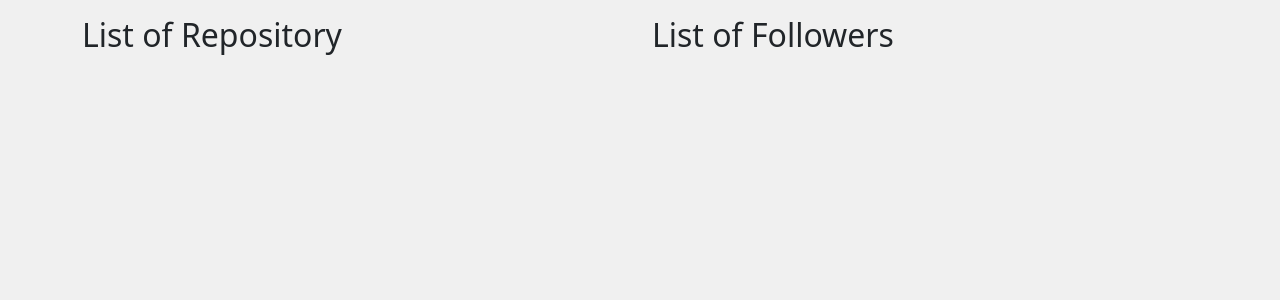
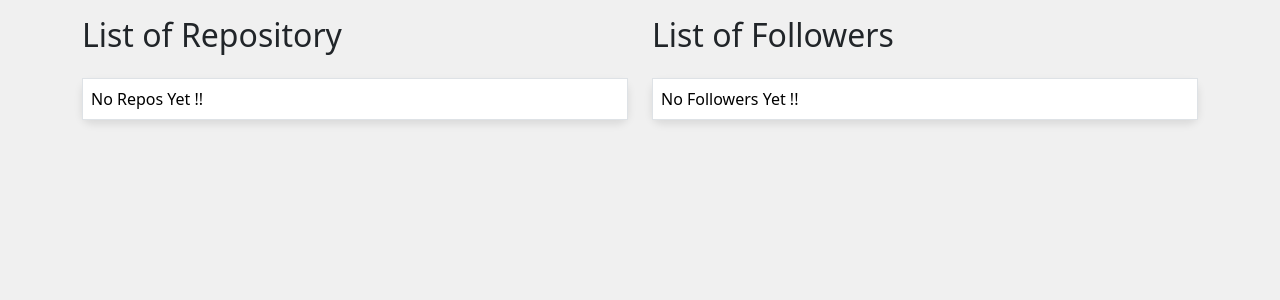
Before and after one commit to Priyamesh/Github-user-app, a React (Create React App) app: page /user in a window 1280 px wide. Shown: the top 300 px of the page. Built offline with nearby package versions, Linux system fonts and the light colour scheme.

Commit message:
improves UI

```diff
--- a/package.json
+++ b/package.json
@@ -7,6 +7,7 @@
     "@testing-library/react": "^13.4.0",
     "@testing-library/user-event": "^13.5.0",
     "lodash": "^4.17.21",
+    "moment": "^2.29.4",
     "react": "^18.2.0",
     "react-dom": "^18.2.0",
     "react-loader-spinner": "^6.1.6",
--- a/public/index.html
+++ b/public/index.html
@@ -2,14 +2,17 @@
 <html lang="en">
   <head>
     <meta charset="utf-8" />
-    <link rel="icon" href="%PUBLIC_URL%/favicon.ico" />
+    <link
+      rel="icon"
+      href="https://cdn4.iconfinder.com/data/icons/iconsimple-logotypes/512/github-512.png"
+    />
     <meta name="viewport" content="width=device-width, initial-scale=1" />
     <meta name="theme-color" content="#000000" />
     <meta
       name="description"
       content="Web site created using create-react-app"
     />
-    <link rel="apple-touch-icon" href="%PUBLIC_URL%/logo192.png" />
+    <link rel="apple-touch-icon" href="" />
     <link
       href="https://cdn.jsdelivr.net/npm/bootstrap@5.3.2/dist/css/bootstrap.min.css"
       rel="stylesheet"
--- a/src/App.css
+++ b/src/App.css
@@ -38,7 +38,14 @@
 }
 
 body {
-  background-color: #f0f0f0; /* Replace with your preferred background color */
-  margin: 0; /* Remove default margin to ensure full coverage of the background */
-  padding: 0; /* Remove default padding */
+  background-color: #f0f0f0;
+  margin: 0;
+  padding: 0;
 }
+
+/* effect for hover on user card */
+.user-card:hover {
+  box-shadow: 4px 8px 16px rgba(0, 0, 0, 0.1);
+  transform: scale(1.05);
+  transition: box-shadow 0.3s, transform 0.3s;
+}
--- a/src/components/UserCard.js
+++ b/src/components/UserCard.js
@@ -1,23 +1,30 @@
-import React from "react";
-import { Link } from 'react-router-dom'
+import React from 'react';
+import { Link } from 'react-router-dom';
+import moment from 'moment';
+import { isEmpty } from 'lodash';
 
 const UserCard = ({ user, idx }) => {
     return (
         <>
             <div className="col-md-4 mb-3" key={idx}>
-                <Link to={`/user?user_id=${user.id}`} className="text-decoration-none">
-                    <div className="card" style={{ width: '18rem' }}>
-                        <div className="card-body d-flex align-items-center">
+
+                <div className="card user-card" style={{ width: '18rem' }}>
+                    <div className="card-body d-flex align-items-center">
+                        <a href={user.html_url} target="_blank" rel="noopener noreferrer">
                             <img
                                 src={user.avatar_url}
                                 className="card-img-top rounded-circle mx-3"
                                 alt="User Avatar"
                                 style={{ width: '3rem', height: '3rem', objectFit: 'cover' }}
                             />
-                            <h6 className="card-title text-center">
-                                <a href={user.html_url} className="card-link">{user.login}</a>
-                            </h6>
-                        </div>
+                        </a>
+                        <h6 className="card-title text-center">
+                            <a href={user.html_url} className="card-link" target='_blank'>
+                                {user.login}
+                            </a>
+                        </h6>
+                    </div>
+                    <Link to={`/user?user_id=${user.id}`} className="text-decoration-none">
                         <ul className="list-group list-group-flush">
                             <li className="list-group-item">Company: {user.company}</li>
                             <li className="list-group-item">Location: {user.location}</li>
@@ -26,10 +33,11 @@ const UserCard = ({ user, idx }) => {
                             <li className="list-group-item">Following: {user.following}</li>
                             <li className="list-group-item">Public Repos: {user.public_repos}</li>
                             <li className="list-group-item">Public Gists: {user.public_gists}</li>
-                            <li className="list-group-item">Member Since: {user.created_at}</li>
+                            <li className="list-group-item">Member Since: {user && user.created_at && moment(user.created_at).format('ll')}</li>
                         </ul>
-                    </div>
-                </Link>
+                    </Link>
+                </div>
+
             </div>
         </>
     )
--- a/src/components/UserDetails.js
+++ b/src/components/UserDetails.js
@@ -17,6 +17,7 @@ const UserDetails = () => {
         let users_local_storage = JSON.parse(localStorage.getItem('github_users_details'))
         let users_repos = users_local_storage?.[`${user_id}_repos`]
         setIsLoadingRepo(true);
+        try {
             if (isEmpty(users_repos)) {
                 const data = await callApi(`https://api.github.com/users/${user.login}/repos`)
                 setRepos(data)
@@ -26,7 +27,12 @@ const UserDetails = () => {
             else {
                 setRepos(users_repos)
             }
-        await new Promise((resolve) => setTimeout(resolve, 1000));
+        } catch (error) {
+            alert("Something went wrong while fetching repositiries, Please try Again!\
+            If the issue persists please email us at support@dummy.com")
+        }
+
+        await new Promise((resolve) => setTimeout(resolve, 500));
         setIsLoadingRepo(false);
     }
 
@@ -34,6 +40,7 @@ const UserDetails = () => {
         let users_local_storage = JSON.parse(localStorage.getItem('github_users_details'))
         let users_followers = users_local_storage?.[`${user_id}_followers`]
         setIsLoadingFollowers(true)
+        try {
             if (isEmpty(users_followers)) {
                 const data = await callApi(user.followers_url)
                 setFollowers(data)
@@ -43,7 +50,11 @@ const UserDetails = () => {
             else {
                 setFollowers(users_followers)
             }
-        await new Promise((resolve) => setTimeout(resolve, 1000));
+        } catch (error) {
+            alert("Something went wrong while fetching followers, Please try Again!\
+            If the issue persists please email us at support@dummy.com")
+        }
+        await new Promise((resolve) => setTimeout(resolve, 500));
         setIsLoadingFollowers(false)
     }
 
@@ -53,6 +64,7 @@ const UserDetails = () => {
             let user_list = JSON.parse(localStorage.getItem('github_users'))
             const user = find(user_list, { 'id': Number(user_id) })
 
+            //setups a empty object for followers and repos
             if (isEmpty(localStorage.getItem('github_users_details'))) {
                 localStorage.setItem('github_users_details', JSON.stringify({}))
             }
@@ -65,7 +77,7 @@ const UserDetails = () => {
         <div className="container mt-3">
             <div className="row">
                 <div className="col-md-6 ">
-                    <h2>List of Repository</h2>
+                    <h2 className="mb-4 ">List of Repository</h2>
                     {isLoadingRepo ? (
                         <div style={{ width: "100px", margin: "auto", }}>
                             <LoaderComp />
@@ -73,22 +85,27 @@ const UserDetails = () => {
                     ) : (
                         //if isloadingRepo is false: render rpos
                         <div>
-                            <table className="table table-hover">
+                            <table className="table table-hover" style={{ border: '1px solid #dee2e6', borderRadius: '10px', boxShadow: '0 4px 8px rgba(0, 0, 0, 0.1)' }}>
                                 <tbody>
-                                    {repos.map((repo, idx) => (
+                                    {!isEmpty(repos) ? repos.map((repo, idx) => (
                                         <tr key={idx}>
                                             <td>
                                                 <a href={repo.html_url}>{repo.name}</a>
                                             </td>
                                         </tr>
-                                    ))}
+                                    )) :
+                                        <tr>
+                                            <td>
+                                                No Repos Yet !!
+                                            </td>
+                                        </tr>}
                                 </tbody>
                             </table>
                         </div>
                     )}
                 </div>
                 <div className="col-md-6">
-                    <h2>List of Followers</h2>
+                    <h2 className="mb-4 ">List of Followers</h2>
                     {isLoadingFollowers ? (
                         <div style={{ width: "100px", margin: "auto", }}>
                             <LoaderComp />
@@ -96,15 +113,20 @@ const UserDetails = () => {
                     ) : (
                         //if isloadingFollowers is false: render rpos
                         <div>
-                            <table className="table table-hover">
+                            <table className="table table-hover" style={{ border: '1px solid #dee2e6', borderRadius: '10px', boxShadow: '0 4px 8px rgba(0, 0, 0, 0.1)' }}>
                                 <tbody>
-                                    {followers.map((follower, idx) => (
+                                    {!isEmpty(followers) ? followers.map((follower, idx) => (
                                         <tr key={idx}>
                                             <td>
                                                 <a href={follower.html_url}>{follower.login}</a>
                                             </td>
                                         </tr>
-                                    ))}
+                                    )) :
+                                        <tr>
+                                            <td>
+                                                No Followers Yet !!
+                                            </td>
+                                        </tr>}
                                 </tbody>
                             </table>
                         </div>
```
Also changed, not shown: src/components/AddUsers.js (+22 -12 lines), 1 other file (tests, documents, lock files or other folders). Lines whose indentation alone changed are shown as unchanged.
